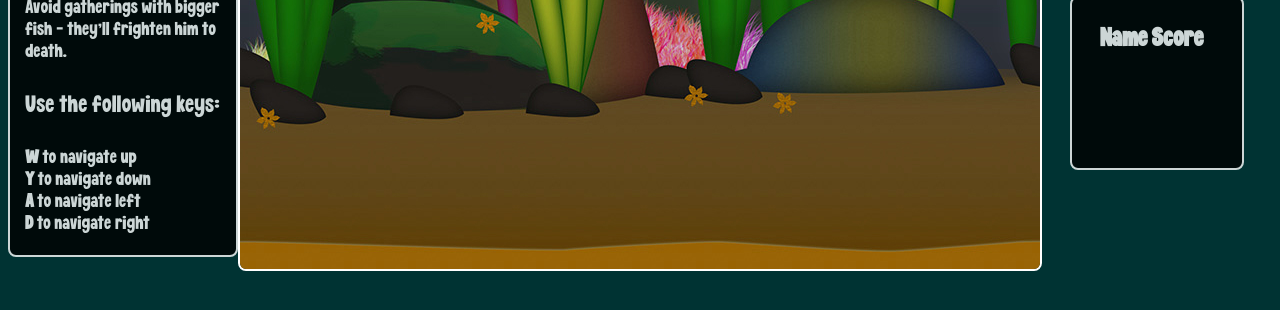
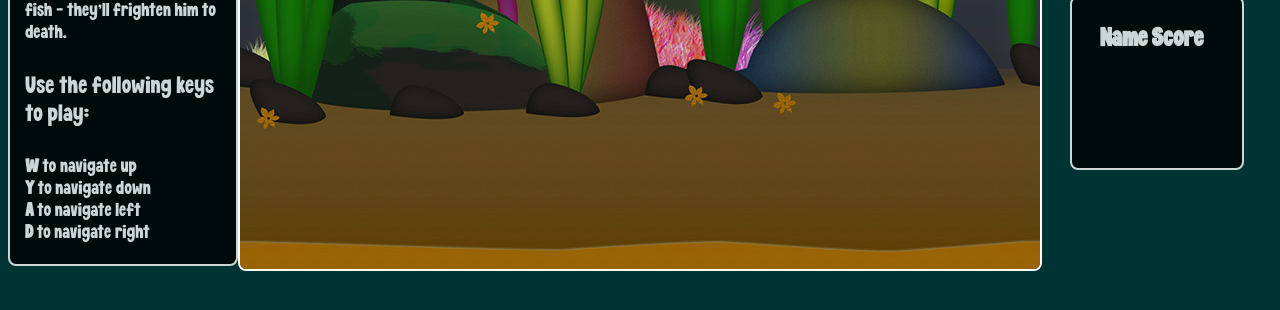
Before and after one commit to KaaKoe/HippiFish, a plain HTML site: page index.html in a window 1280 px wide. Shown: the part 482-792 px from the top of the page. Drawn offline with nearby package versions, Linux system fonts and the light colour scheme.

Commit message:
update navigation maunal text

```diff
--- a/index.html
+++ b/index.html
@@ -25,7 +25,7 @@
                         the ocean jungle.</p>
                     <p>One kiss equals one score.</p>
                     <p>But be aware!<br>Avoid gatherings with bigger fish - they'll frighten him to death.</p>
-                    <p class="keyNavigation">Use the following keys:</p>
+                    <p class="keyNavigation">Use the following keys to play:</p>
                     <strong>W</strong> to navigate up<br>
                     <strong>Y</strong> to navigate down<br>
                     <strong>A</strong> to navigate left<br>
```
